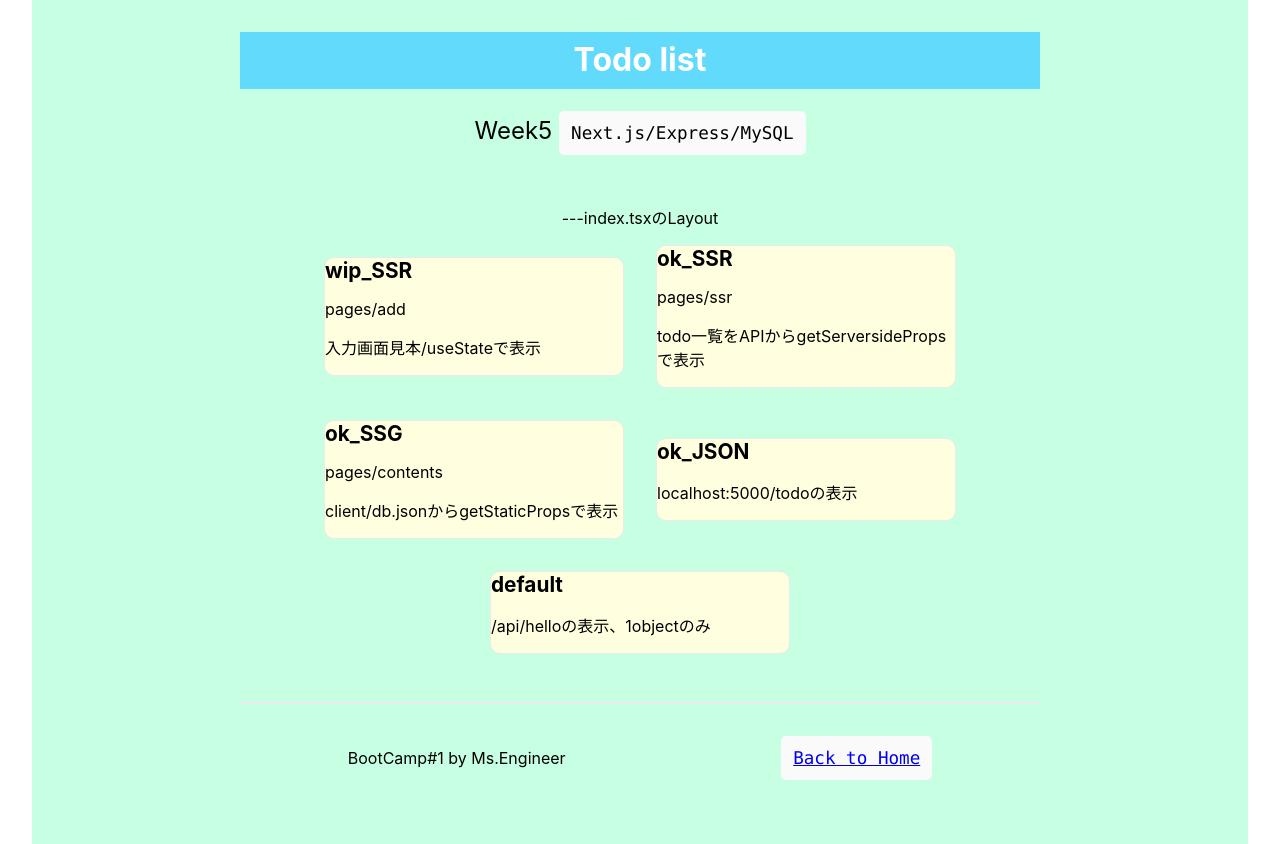
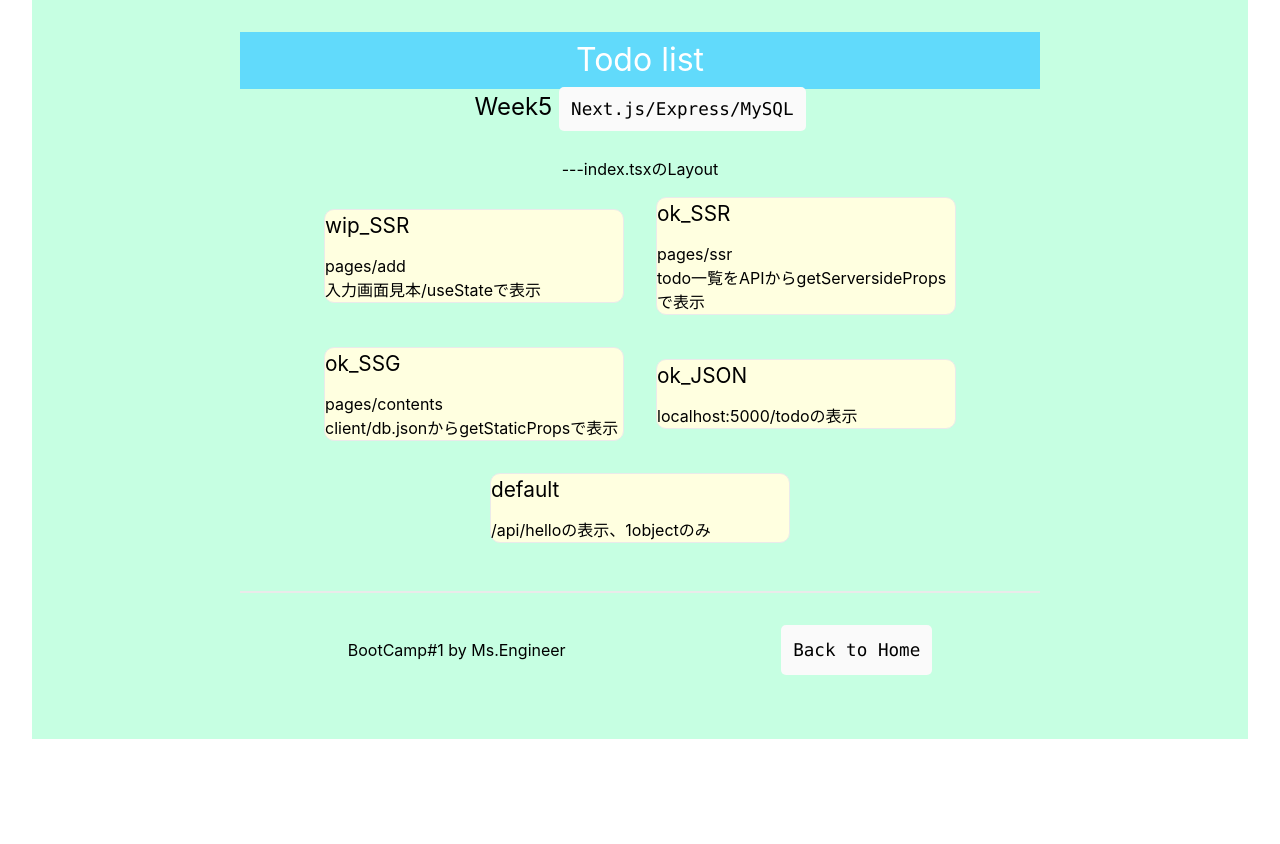
Before and after one commit to Haruko-Fujita/TODO-app, a Next.js app in the folder client/: page / in a window 1280 px wide. After the commit the page ends 800 px from the top, so only its background shows below. Built offline with nearby package versions, Linux system fonts and the light colour scheme.

Commit message:
tailwindcssをインストール

```diff
--- a/client/package.json
+++ b/client/package.json
@@ -25,6 +25,9 @@
   },
   "devDependencies": {
     "@types/qs": "^6.9.7",
-    "@types/winston": "^2.4.4"
+    "@types/winston": "^2.4.4",
+    "autoprefixer": "^10.4.13",
+    "postcss": "^8.4.21",
+    "tailwindcss": "^3.2.7"
   }
 }
--- /dev/null
+++ b/client/postcss.config.js
@@ -0,0 +1,6 @@
+module.exports = {
+  plugins: {
+    tailwindcss: {},
+    autoprefixer: {},
+  },
+}
--- a/client/styles/globals.css
+++ b/client/styles/globals.css
@@ -1,3 +1,7 @@
+@tailwind base;
+@tailwind components;
+@tailwind utilities;
+
 html,
 body {
   padding: 0;
--- /dev/null
+++ b/client/tailwind.config.js
@@ -0,0 +1,15 @@
+/** @type {import('tailwindcss').Config} */
+module.exports = {
+  content: [
+    "./app/**/*.{js,ts,jsx,tsx}",
+    "./pages/**/*.{js,ts,jsx,tsx}",
+    "./components/**/*.{js,ts,jsx,tsx}",
+
+    // Or if using `src` directory:
+    "./src/**/*.{js,ts,jsx,tsx}",
+  ],
+  theme: {
+    extend: {},
+  },
+  plugins: [],
+};
```
Also changed, not shown: 1 other file (tests, documents, lock files or other folders).
